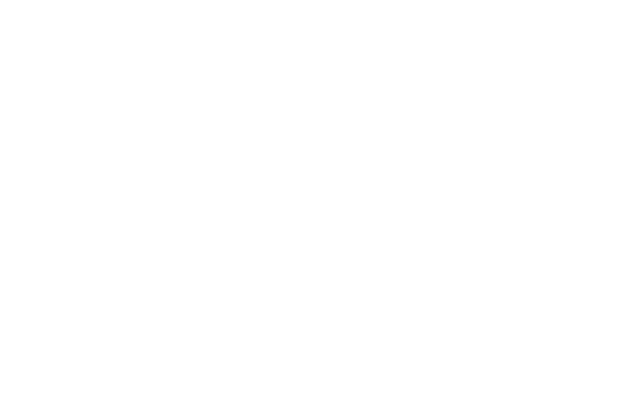
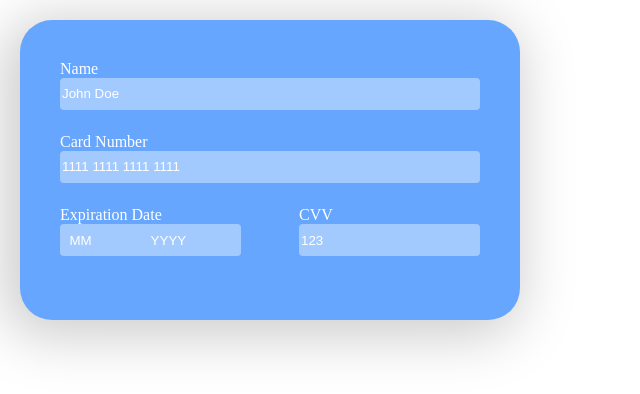
Before and after one commit to edwin-moore4888/checkout-page, a website: page src/index.html in a window 1280 px wide. Shown: the whole page, without its empty margins (0-640 px from the left). Drawn offline with nearby package versions, Linux system fonts and the light colour scheme; files that its build step writes are made by us from their sources.

Commit message:
final card style for eddie

```diff
--- a/src/index.html
+++ b/src/index.html
@@ -1,13 +1,53 @@
 <!DOCTYPE html>
 <html lang="en">
-<head>
-    <meta charset="UTF-8">
-    <meta http-equiv="X-UA-Compatible" content="IE=edge">
-    <meta name="viewport" content="width=device-width, initial-scale=1.0">
+  <head>
+    <meta charset="UTF-8" />
+    <meta http-equiv="X-UA-Compatible" content="IE=edge" />
+    <meta name="viewport" content="width=device-width, initial-scale=1.0" />
     <title>Checkout Page</title>
-    <link rel="stylesheet" href="css/style.css">
-</head>
-<body>
+    <link rel="stylesheet" href="css/style.css" />
+  </head>
+  <body>
+    <div class="card">
+      <label for="name">Name</label>
+      <input
+        class="card__input-text"
+        type="text"
+        id="name"
+        name="name"
+        value="John Doe"
+      />
+      <label for="number">Card Number</label>
+      <input
+        class="card__input-text"
+        type="text"
+        id="number"
+        name="number"
+        value="1111 1111 1111 1111"
+      />
 
-</body>
+      <div class="card__security">
+        <div>
+          <label for="date">Expiration Date</label><br />
+          <input
+            class="card__input-number"
+            type="text"
+            id="date"
+            name="date"
+            value="  MM                YYYY"
+          />
+        </div>
+        <div>
+          <label for="cvv">CVV</label><br />
+          <input
+            class="card__input-number"
+            type="text"
+            id="cvv"
+            name="cvv"
+            value="123"
+          />
+        </div>
+      </div>
+    </div>
+  </body>
 </html>
--- a/src/scss/style.scss
+++ b/src/scss/style.scss
@@ -14,4 +14,43 @@ html {
 }
 body {
   margin: 0;
+  color: $white;
 }
+
+.card {
+  display: flex;
+  flex-direction: row;
+  flex-wrap: wrap;
+  align-items: flex-start;
+  margin: 20px;
+  width: 500px;
+  height: 300px;
+  background-color: $blue;
+  padding: 40px;
+  border-radius: 2rem;
+  box-shadow: $darker-shadow;
+
+  &__input-text {
+    border: none;
+    color: $white;
+    background-color: #a3caff;
+    width: 100%;
+    margin-top: -1.5rem;
+    height: 2rem;
+    border-radius: 0.25rem;
+  }
+
+  &__security {
+    width: 100%;
+    display: flex;
+    justify-content: space-between;
+  }
+
+  &__input-number {
+    border: none;
+    color: white;
+    background-color: #a3caff;
+    height: 2rem;
+    border-radius: 0.25rem;
+  }
+}
```
